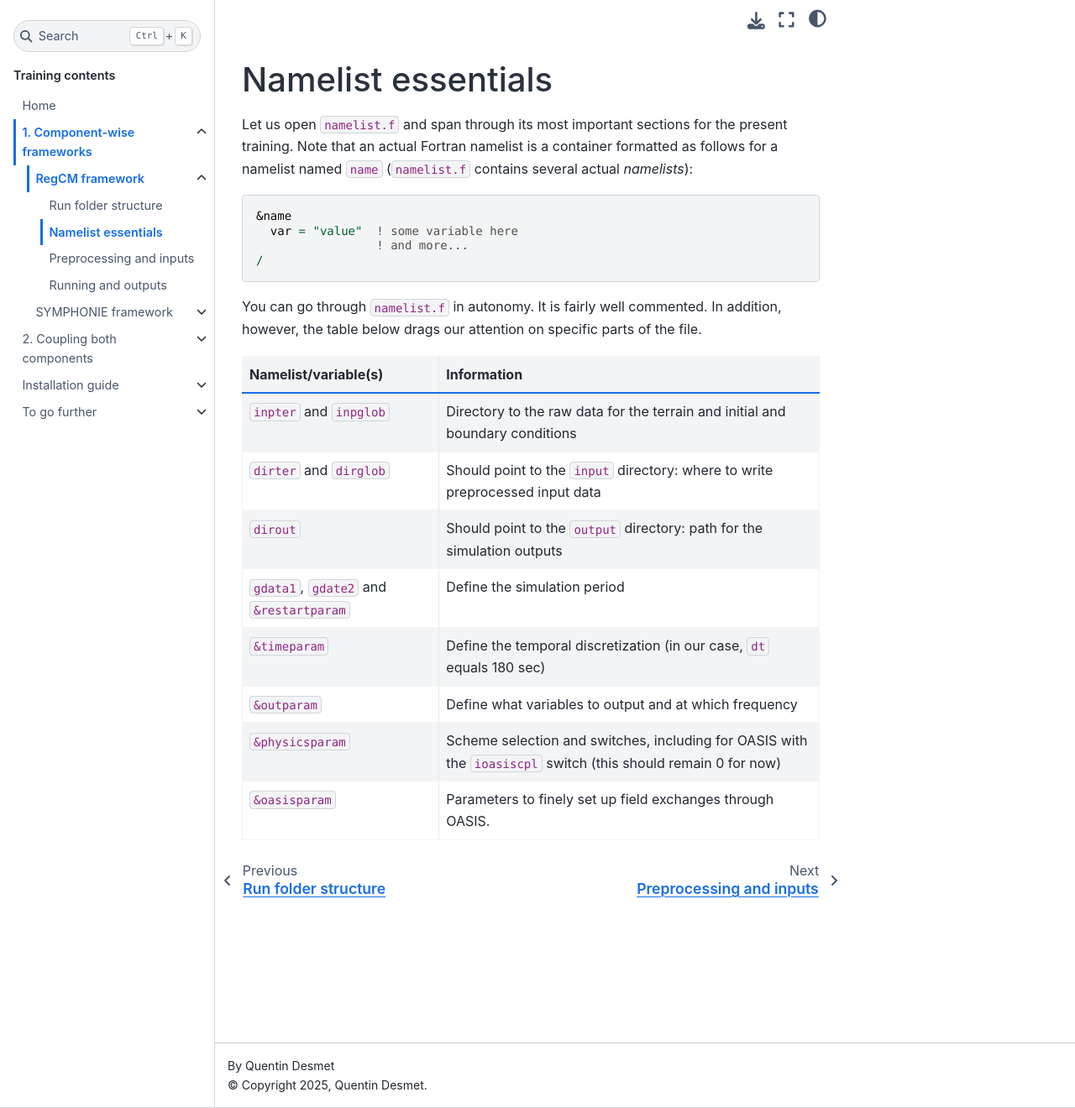
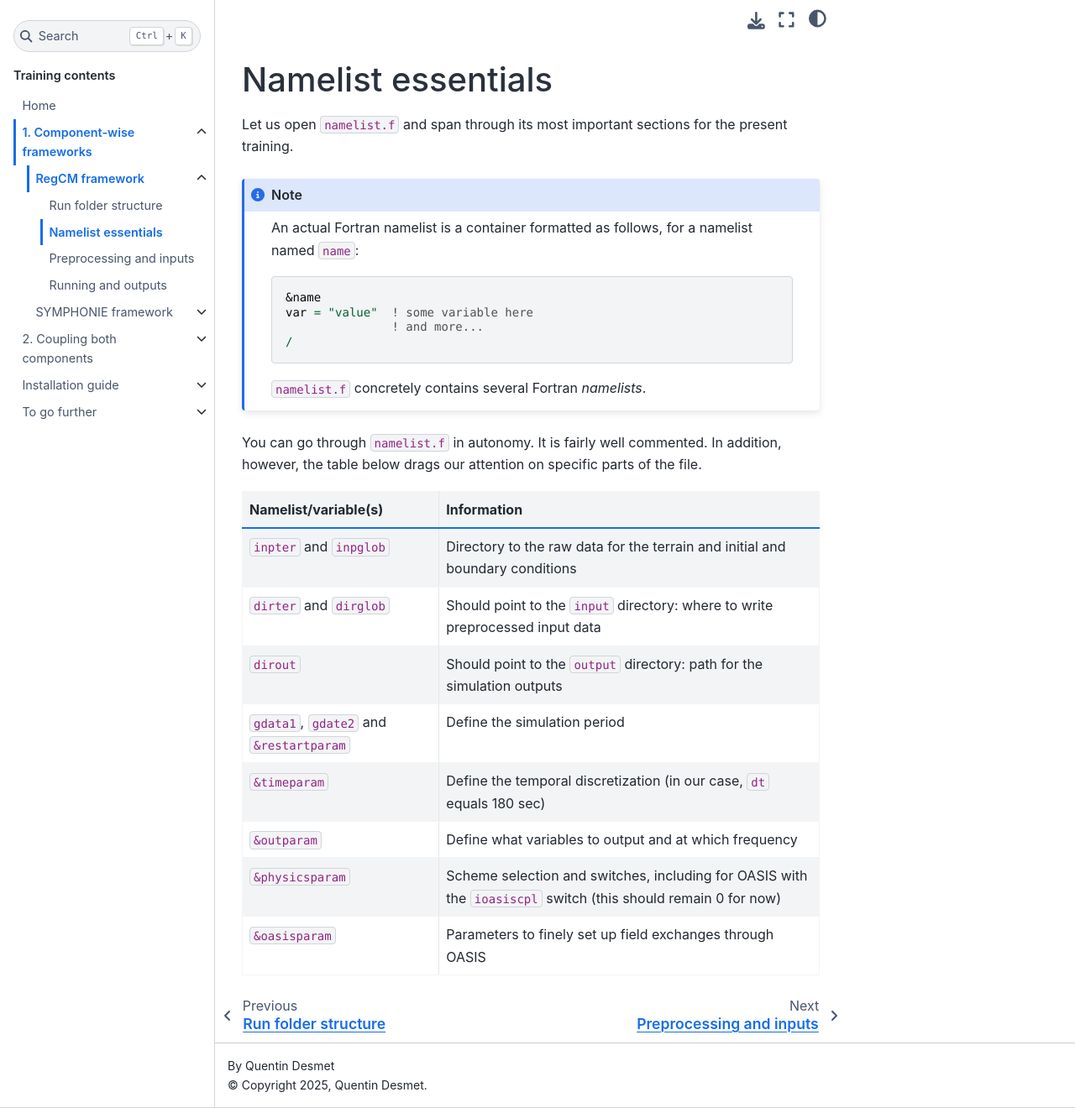
Before and after one commit to DesmetQuentin/training-ros, a Sphinx documentation site: the page built from source/component-wise/regcm/namelist.rst, in a window 1280 px wide and 1320 px high. Shown: the whole window at 84% size. Built offline with Sphinx 7.4.7 and the Sphinx Book theme 1.1.4, drawn with Linux system fonts in a browser that asks for light colours.

Commit message:
doc: Proof-read

```diff
--- a/source/component-wise/regcm/namelist.rst
+++ b/source/component-wise/regcm/namelist.rst
@@ -2,15 +2,22 @@ Namelist essentials
 ===================
 
 Let us open ``namelist.f`` and span through its most important sections for the present
-training. Note that an actual Fortran namelist is a container formatted as follows for
-a namelist named ``name`` (``namelist.f`` contains several actual *namelists*):
+training.
 
-.. code:: fortran
+.. note::
 
-   &name
-     var = "value"  ! some variable here
-                    ! and more...
-   /
+   An actual Fortran namelist is a container formatted as follows, for
+   a namelist named ``name``:
+
+   .. code:: fortran
+
+      &name
+      var = "value"  ! some variable here
+                     ! and more...
+      /
+
+
+   ``namelist.f`` concretely contains several Fortran *namelists*.
 
 
 You can go through ``namelist.f`` in autonomy. It is fairly well commented. In addition,
@@ -36,4 +43,4 @@ however, the table below drags our attention on specific parts of the file.
    * - ``&physicsparam``
      - Scheme selection and switches, including for OASIS with the ``ioasiscpl`` switch (this should remain 0 for now)
    * - ``&oasisparam``
-     - Parameters to finely set up field exchanges through OASIS.
+     - Parameters to finely set up field exchanges through OASIS
--- a/source/component-wise/regcm/run.rst
+++ b/source/component-wise/regcm/run.rst
@@ -44,8 +44,8 @@ this:
    TODO
 
 
-And the ``output`` directory should now contain several new files, i.e., the outputs
-of the simulation:
+And the ``output`` directory should now contain several new files, i.e., the **outputs
+of the simulation**:
 
 .. code:: console
 
--- a/source/component-wise/symphonie/initialize.rst
+++ b/source/component-wise/symphonie/initialize.rst
@@ -4,7 +4,7 @@ Initialization
 Although SYMPHONIE does not provide any preprocessing program, the
 ``symphonie.exe`` program **can be ran only for its initialization part**, i.e.,
 stopping right before entering the main model loop. This allows users to check whether
-the notebook configuration is well interpreted by the model, but also to trigger some,
+the notebook configuration is well interpreted by the model, but also to trigger some
 checks, debugging outputs or preliminary analyses without committing to book computing
 nodes for the long run.
 
--- a/source/component-wise/symphonie/notebook.rst
+++ b/source/component-wise/symphonie/notebook.rst
@@ -15,10 +15,10 @@ here focus on specific files:
    * - ``notebook_grid.f``
      - Domain geolocation and discretization
    * - ``notebook_graph``
-     - ``GRAPHICS`` output control, i.e., exporting instantaneous fields.
+     - ``GRAPHICS`` output control, i.e., exporting instantaneous fields
    * - ``notebook_offline.f``
-     - ``OFFLINE`` ouput control, i.e., exporting time-averaged fields.
+     - ``OFFLINE`` ouput control, i.e., exporting time-averaged fields
    * - ``notebook_airseaflux_s26.f``
      - Air-sea interface control
    * - ``notebook_oasis_generic.f``
-     - Parameters to finely set up field exchanges through OASIS.
+     - Parameters to finely set up field exchanges through OASIS
```
Also changed, not shown: source/installation/symphonie.rst (+4 -4 lines).
